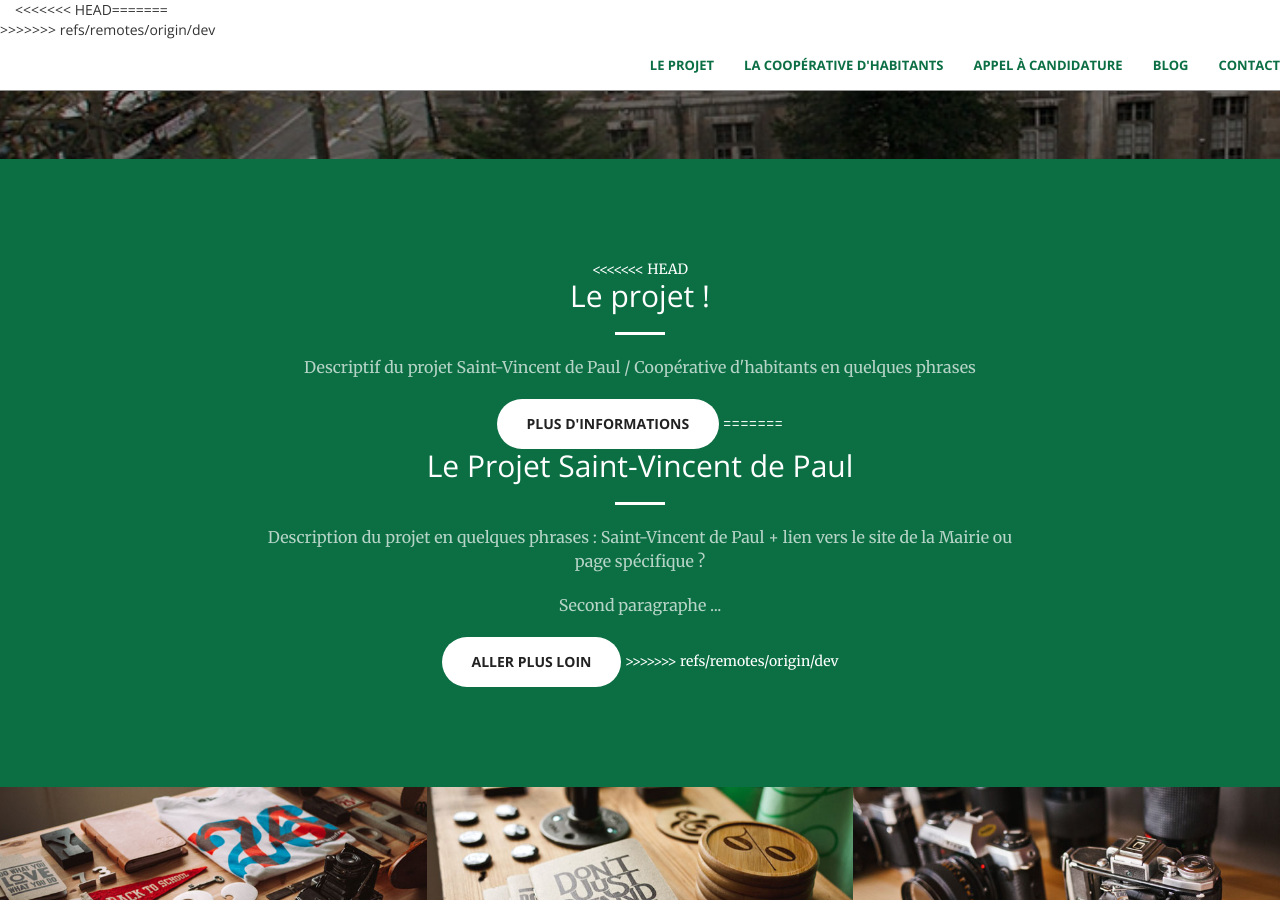
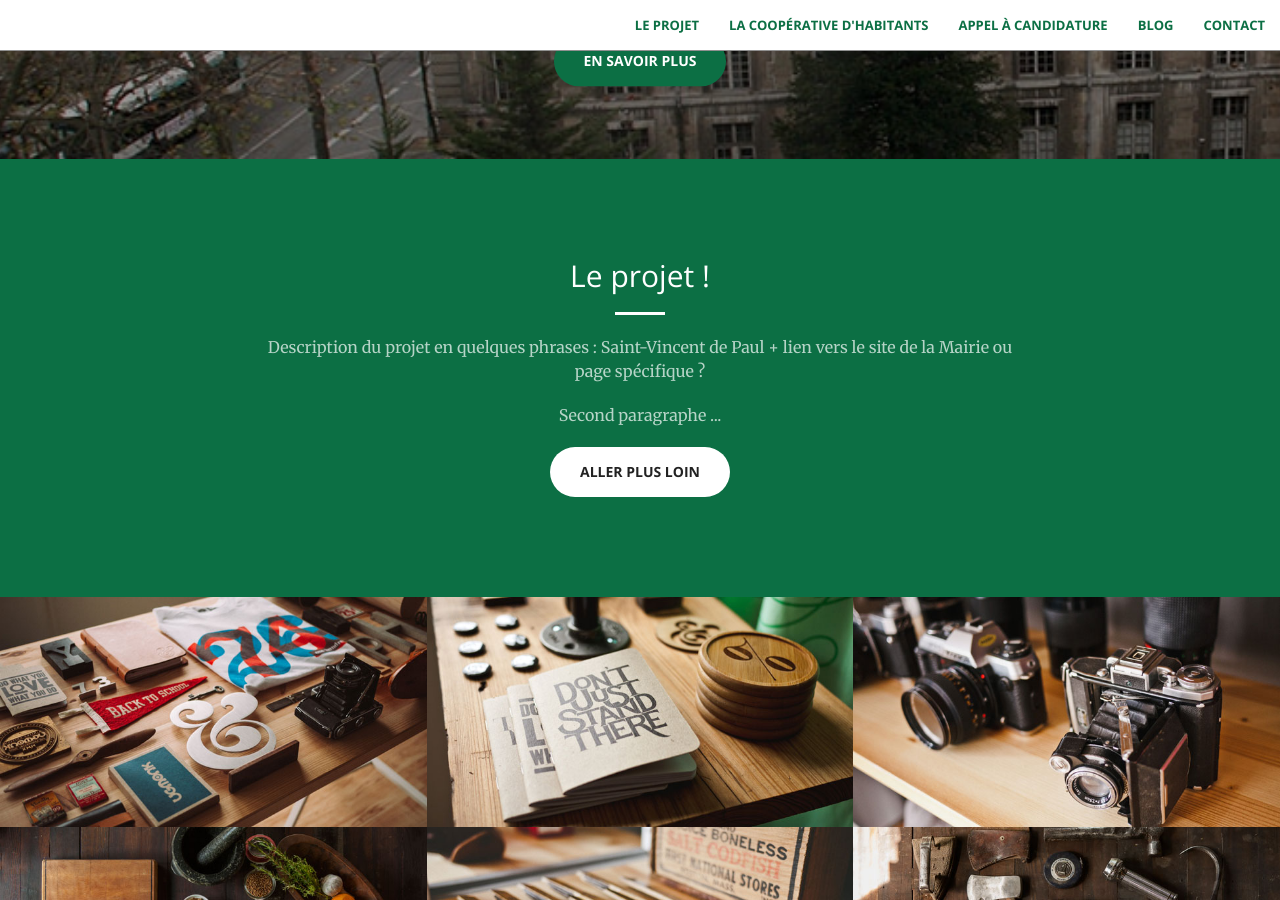
Before and after one commit to CoopSVP/coopsvp.github.io, a Jekyll site: the page built from index.html, in a window 1280 px wide and 900 px high, scrolled down 441 px. Built offline with Jekyll 4.4.1, drawn with Linux system fonts in a browser that asks for light colours.

Commit message:
Corrections 1.6

```diff
--- a/_includes/call-to-action.html
+++ b/_includes/call-to-action.html
@@ -2,18 +2,11 @@
     <div class="container">
         <div class="row">
             <div class="col-lg-8 col-lg-offset-2 text-center">
-<<<<<<< HEAD
                 <h2 class="section-heading">Le projet !</h2>
-                <hr class="light">
-                <p class="text-faded">Descriptif du projet Saint-Vincent de Paul / Coopérative d'habitants en quelques phrases</p>
-                <a href="#" class="btn btn-default btn-xl">Plus d'informations</a>
-=======
-                <h2 class="section-heading">Le Projet Saint-Vincent de Paul</h2>
                 <hr class="light">
                 <p class="text-faded">Description du projet en quelques phrases : Saint-Vincent de Paul + lien vers le site de la Mairie ou page spécifique ?</p>
 				<p class="text-faded">Second paragraphe ...</p>
                 <a href="#" class="btn btn-default btn-xl">Aller plus loin</a>
->>>>>>> refs/remotes/origin/dev
             </div>
         </div>
     </div>
--- a/_includes/nav.html
+++ b/_includes/nav.html
@@ -9,11 +9,7 @@
                 <span class="icon-bar"></span>
             </button>
             <!-- <a class="navbar-brand page-scroll" href="#page-top">Start Bootstrap</a> -->
-<<<<<<< HEAD
         </div>
-=======
-        </div>
->>>>>>> refs/remotes/origin/dev
 
         <!-- Collect the nav links, forms, and other content for toggling -->
         <div class="collapse navbar-collapse" id="bs-example-navbar-collapse-1">
```
